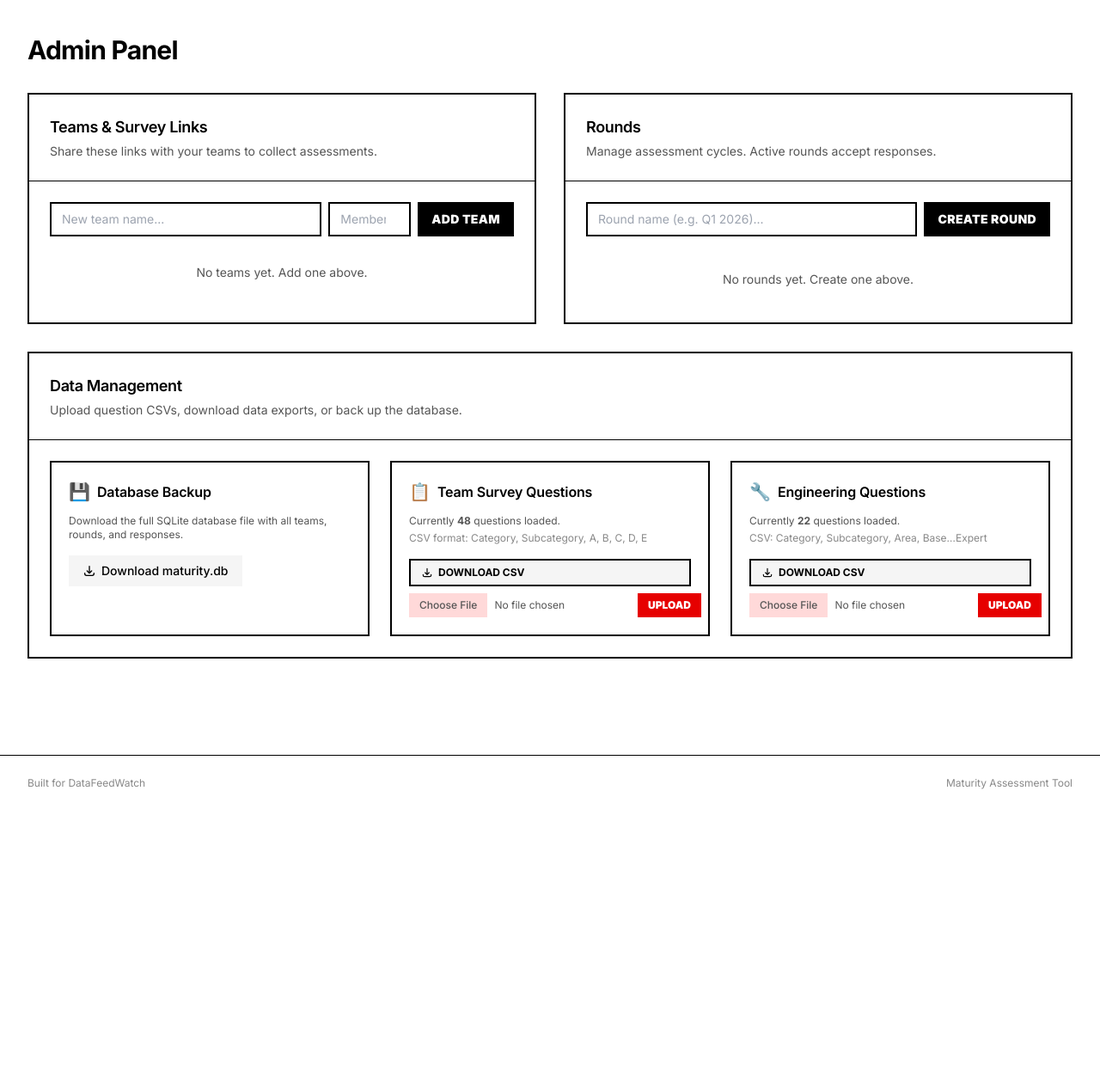
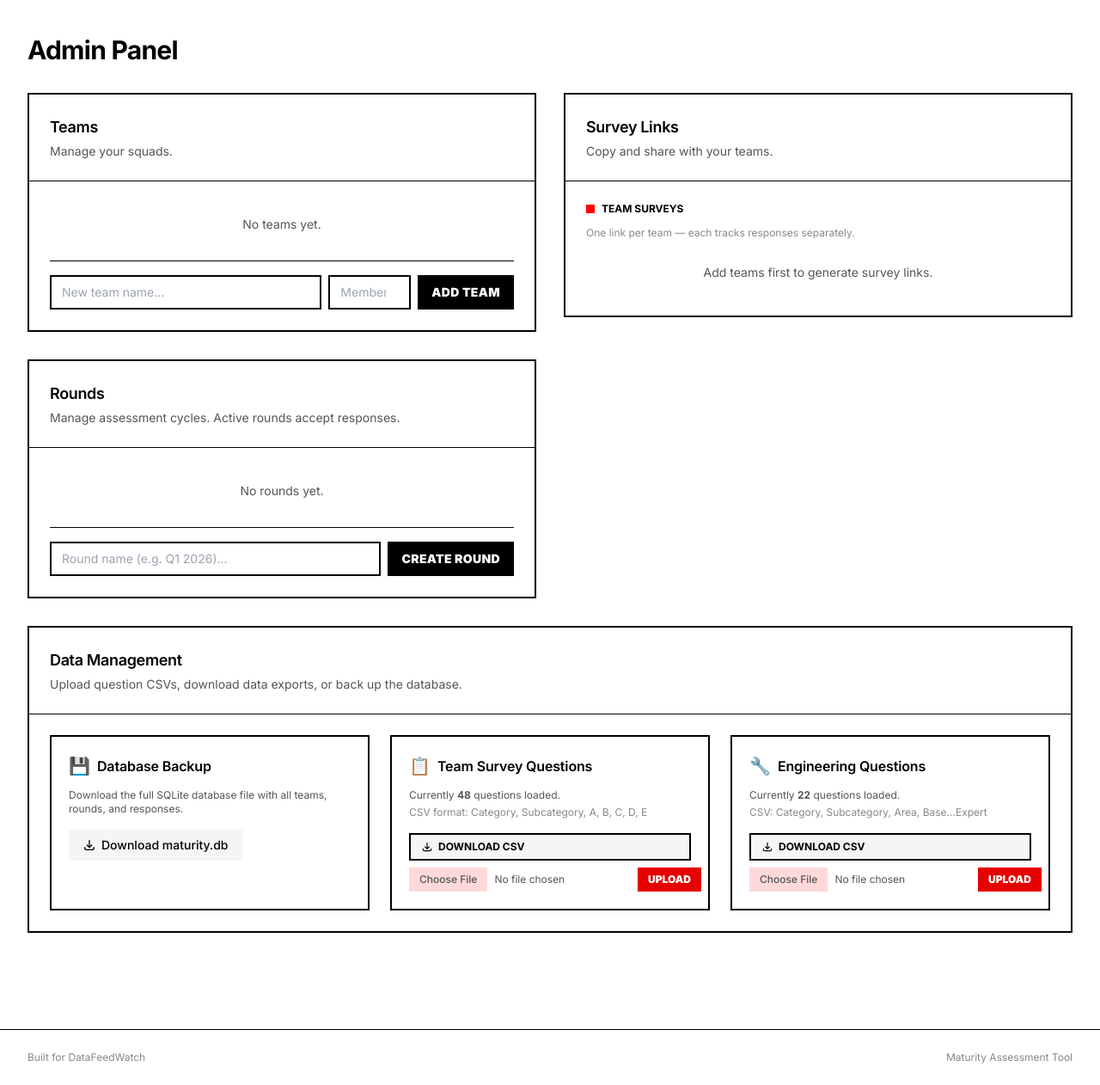
Before and after one commit to MajowyLas/team-maturity, a FastAPI app: page /admin in a window 1280 px wide. Shown: the part 56-1318 px from the top of the page at 86% size. Before the commit the page ends 974 px from the top, so only its background shows below. Run offline with FastAPI, Linux system fonts and the light colour scheme; data that the repository does not hold is empty; some libraries are stand-ins or nearby versions.

Commit message:
Restructure admin panel into 3 clean sections: Teams, Rounds, Survey Links
Separate concerns for better UX:
- Teams: manage squads (add/edit/delete) — no links mixed in
- Rounds: manage assessment cycles (create/close/export)
- Survey Links: dedicated section with Delivery (shared) and Team (per-team)
  with colored square indicators matching dashboard branding

Co-Authored-By: Claude Opus 4.6 <noreply@anthropic.com>

```diff
--- a/app/templates/admin.html
+++ b/app/templates/admin.html
@@ -5,50 +5,21 @@
 <h1 class="text-3xl font-bold text-hub-text mb-8 tracking-tight">Admin Panel</h1>
 
 <div class="grid grid-cols-1 lg:grid-cols-2 gap-8 mb-8">
-    <!-- Teams & Survey Links -->
+    <!-- LEFT COLUMN -->
+    <div class="space-y-8">
+        <!-- Teams -->
         <div class="bg-hub-card border-2 border-hub-border">
             <div class="p-6 border-b border-hub-border">
-            <h2 class="text-lg font-semibold text-hub-text">Teams & Survey Links</h2>
-            <p class="text-sm text-hub-muted mt-1">Share these links with your teams to collect assessments.</p>
+                <h2 class="text-lg font-semibold text-hub-text">Teams</h2>
+                <p class="text-sm text-hub-muted mt-1">Manage your squads.</p>
             </div>
             <div class="p-6">
-            <form method="POST" action="/admin/teams" class="flex flex-wrap gap-2 mb-4">
-                <input type="text" name="team_name" required placeholder="New team name..."
-                       class="flex-1 min-w-[150px] border-2 border-hub-border bg-hub-surface text-hub-text px-3 py-2 text-sm focus:ring-2 focus:ring-black">
-                <input type="number" name="member_count" min="1" placeholder="Members"
-                       class="w-24 border-2 border-hub-border bg-hub-surface text-hub-text px-3 py-2 text-sm focus:ring-2 focus:ring-black">
-                <button type="submit"
-                        class="px-4 py-2.5 bg-black text-white text-sm font-black uppercase tracking-wide hover:bg-accent-500 active:scale-[0.97] transition-all duration-150">
-                    Add Team
-                </button>
-            </form>
-            {% set active_round = rounds | selectattr('is_active') | first %}
-
-            <!-- Delivery Survey Link (shared across all teams) -->
-            {% if active_round %}
-            <div class="mb-5 pb-5 border-b-2 border-hub-border">
-                <p class="text-xs font-bold text-hub-muted uppercase mb-2">Delivery Survey — one link for all teams</p>
-                <div class="flex items-center gap-2">
-                    <input type="text" readonly value="{{ base_url }}/engineering/{{ active_round.engineering_token }}"
-                           id="eng-link-shared"
-                           class="flex-1 border-2 border-hub-border bg-hub-surface px-2 py-1 text-xs text-hub-muted font-mono">
-                    <button type="button" onclick="copyLink('eng-link-shared', this)"
-                            class="px-2 py-1 bg-hub-hover text-hub-muted text-xs font-bold uppercase border-2 border-hub-border hover:bg-hub-hover active:scale-[0.97] transition-all duration-200 whitespace-nowrap">
-                        Copy
-                    </button>
-                </div>
-            </div>
-            {% endif %}
-
-            <!-- Team Survey Links (per team) -->
                 {% if teams %}
-            <p class="text-xs font-bold text-hub-muted uppercase mb-3">Team Surveys — one link per team</p>
-            <ul class="divide-y divide-hub-border">
+                <ul class="divide-y divide-hub-border mb-4">
                     {% for t in teams %}
-                <li class="stagger-item py-4">
+                    <li class="stagger-item py-3">
                         <!-- View mode -->
-                    <div id="team-view-{{ t.id }}">
-                        <div class="flex items-center justify-between mb-2">
+                        <div id="team-view-{{ t.id }}" class="flex items-center justify-between">
                             <div>
                                 <span class="font-medium text-hub-text">{{ t.name }}</span>
                                 {% if t.member_count %}
@@ -62,16 +33,6 @@
                                 <button type="button"
                                         onclick="confirmDeleteTeam({{ t.id }}, '{{ t.name }}', {{ resp_count }})"
                                         class="text-xs text-red-500 hover:text-red-700 font-medium">Delete</button>
-                            </div>
-                        </div>
-                        <div class="flex items-center gap-2">
-                            <input type="text" readonly value="{{ base_url }}/survey/{{ t.token }}"
-                                   id="link-{{ t.id }}"
-                                   class="flex-1 border-2 border-hub-border bg-hub-surface px-2 py-1 text-xs text-hub-muted font-mono">
-                            <button type="button" onclick="copyLink('link-{{ t.id }}', this)"
-                                    class="px-2 py-1 bg-hub-hover text-hub-muted text-xs font-bold uppercase border-2 border-hub-border hover:bg-hub-hover active:scale-[0.97] transition-all duration-200 whitespace-nowrap">
-                                Copy
-                            </button>
                             </div>
                         </div>
 
@@ -104,8 +65,19 @@
                     {% endfor %}
                 </ul>
                 {% else %}
-            <p class="text-hub-muted text-sm text-center py-4">No teams yet. Add one above.</p>
+                <p class="text-hub-muted text-sm text-center py-4 mb-4">No teams yet.</p>
                 {% endif %}
+
+                <form method="POST" action="/admin/teams" class="flex flex-wrap gap-2 pt-4 border-t border-hub-border">
+                    <input type="text" name="team_name" required placeholder="New team name..."
+                           class="flex-1 min-w-[150px] border-2 border-hub-border bg-hub-surface text-hub-text px-3 py-2 text-sm focus:ring-2 focus:ring-black">
+                    <input type="number" name="member_count" min="1" placeholder="Members"
+                           class="w-24 border-2 border-hub-border bg-hub-surface text-hub-text px-3 py-2 text-sm focus:ring-2 focus:ring-black">
+                    <button type="submit"
+                            class="px-4 py-2.5 bg-black text-white text-sm font-black uppercase tracking-wide hover:bg-accent-500 active:scale-[0.97] transition-all duration-150">
+                        Add Team
+                    </button>
+                </form>
             </div>
         </div>
 
@@ -116,18 +88,10 @@
                 <p class="text-sm text-hub-muted mt-1">Manage assessment cycles. Active rounds accept responses.</p>
             </div>
             <div class="p-6">
-            <form method="POST" action="/admin/rounds" class="flex gap-2 mb-6">
-                <input type="text" name="round_name" required placeholder="Round name (e.g. Q1 2026)..."
-                       class="flex-1 border-2 border-hub-border bg-hub-surface text-hub-text px-3 py-2 text-sm focus:ring-2 focus:ring-black">
-                <button type="submit"
-                        class="px-4 py-2.5 bg-black text-white text-sm font-black uppercase tracking-wide hover:bg-accent-500 active:scale-[0.97] transition-all duration-150">
-                    Create Round
-                </button>
-            </form>
                 {% if rounds %}
-            <ul class="divide-y divide-hub-border">
+                <ul class="divide-y divide-hub-border mb-4">
                     {% for r in rounds %}
-                <li class="stagger-item py-4">
+                    <li class="stagger-item py-3">
                         <div class="flex items-center justify-between">
                             <div>
                                 <span class="font-medium text-hub-text">{{ r.name }}</span>
@@ -149,7 +113,76 @@
                     {% endfor %}
                 </ul>
                 {% else %}
-            <p class="text-hub-muted text-sm text-center py-4">No rounds yet. Create one above.</p>
+                <p class="text-hub-muted text-sm text-center py-4 mb-4">No rounds yet.</p>
+                {% endif %}
+
+                <form method="POST" action="/admin/rounds" class="flex gap-2 pt-4 border-t border-hub-border">
+                    <input type="text" name="round_name" required placeholder="Round name (e.g. Q1 2026)..."
+                           class="flex-1 border-2 border-hub-border bg-hub-surface text-hub-text px-3 py-2 text-sm focus:ring-2 focus:ring-black">
+                    <button type="submit"
+                            class="px-4 py-2.5 bg-black text-white text-sm font-black uppercase tracking-wide hover:bg-accent-500 active:scale-[0.97] transition-all duration-150">
+                        Create Round
+                    </button>
+                </form>
+            </div>
+        </div>
+    </div>
+
+    <!-- RIGHT COLUMN: Survey Links -->
+    <div class="bg-hub-card border-2 border-hub-border h-fit">
+        <div class="p-6 border-b border-hub-border">
+            <h2 class="text-lg font-semibold text-hub-text">Survey Links</h2>
+            <p class="text-sm text-hub-muted mt-1">Copy and share with your teams.</p>
+        </div>
+        <div class="p-6">
+            {% set active_round = rounds | selectattr('is_active') | first %}
+
+            <!-- Delivery Survey (shared) -->
+            {% if active_round %}
+            <div class="mb-6 pb-6 border-b border-hub-border">
+                <div class="flex items-center gap-2 mb-2">
+                    <span class="inline-block w-2.5 h-2.5 bg-blue-600"></span>
+                    <p class="text-xs font-bold text-hub-text uppercase">Delivery Survey</p>
+                </div>
+                <p class="text-xs text-hub-faint mb-2">One link for all teams — share department-wide.</p>
+                <div class="flex items-center gap-2">
+                    <input type="text" readonly value="{{ base_url }}/engineering/{{ active_round.engineering_token }}"
+                           id="eng-link-shared"
+                           class="flex-1 border-2 border-hub-border bg-hub-surface px-2 py-1.5 text-xs text-hub-muted font-mono">
+                    <button type="button" onclick="copyLink('eng-link-shared', this)"
+                            class="px-3 py-1.5 bg-hub-hover text-hub-muted text-xs font-bold uppercase border-2 border-hub-border hover:bg-hub-hover active:scale-[0.97] transition-all duration-200 whitespace-nowrap">
+                        Copy
+                    </button>
+                </div>
+            </div>
+            {% endif %}
+
+            <!-- Team Surveys (per team) -->
+            <div class="flex items-center gap-2 mb-3">
+                <span class="inline-block w-2.5 h-2.5 bg-accent-500"></span>
+                <p class="text-xs font-bold text-hub-text uppercase">Team Surveys</p>
+            </div>
+            <p class="text-xs text-hub-faint mb-3">One link per team — each tracks responses separately.</p>
+
+            {% if teams %}
+            <ul class="space-y-3">
+                {% for t in teams %}
+                <li>
+                    <p class="text-sm font-medium text-hub-text mb-1">{{ t.name }}</p>
+                    <div class="flex items-center gap-2">
+                        <input type="text" readonly value="{{ base_url }}/survey/{{ t.token }}"
+                               id="link-{{ t.id }}"
+                               class="flex-1 border-2 border-hub-border bg-hub-surface px-2 py-1.5 text-xs text-hub-muted font-mono">
+                        <button type="button" onclick="copyLink('link-{{ t.id }}', this)"
+                                class="px-3 py-1.5 bg-hub-hover text-hub-muted text-xs font-bold uppercase border-2 border-hub-border hover:bg-hub-hover active:scale-[0.97] transition-all duration-200 whitespace-nowrap">
+                            Copy
+                        </button>
+                    </div>
+                </li>
+                {% endfor %}
+            </ul>
+            {% else %}
+            <p class="text-hub-muted text-sm text-center py-4">Add teams first to generate survey links.</p>
             {% endif %}
         </div>
     </div>
```
Lines whose indentation alone changed are shown as unchanged.
